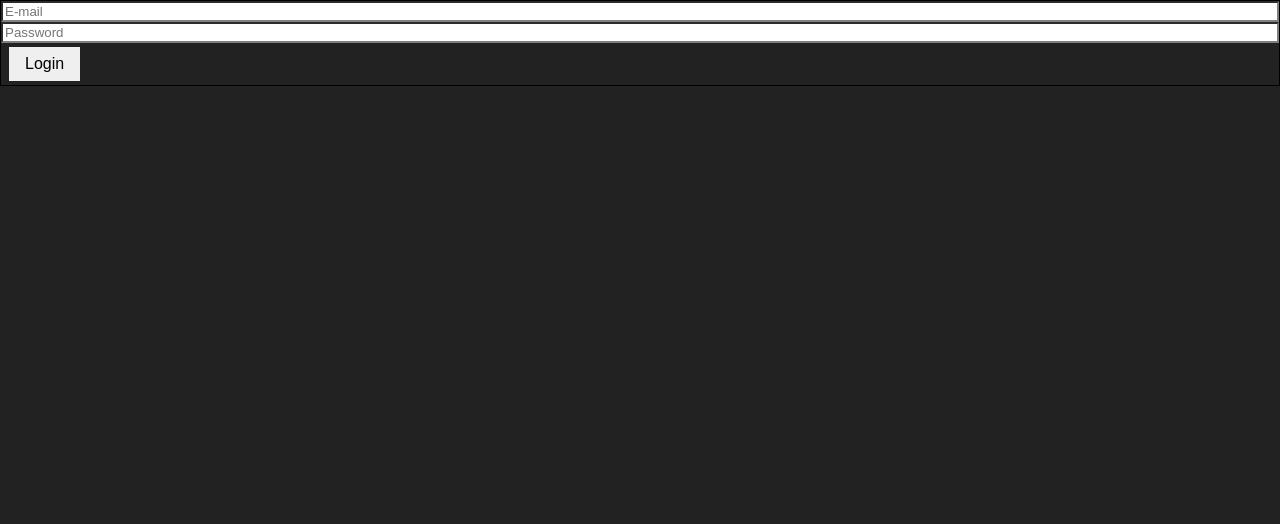
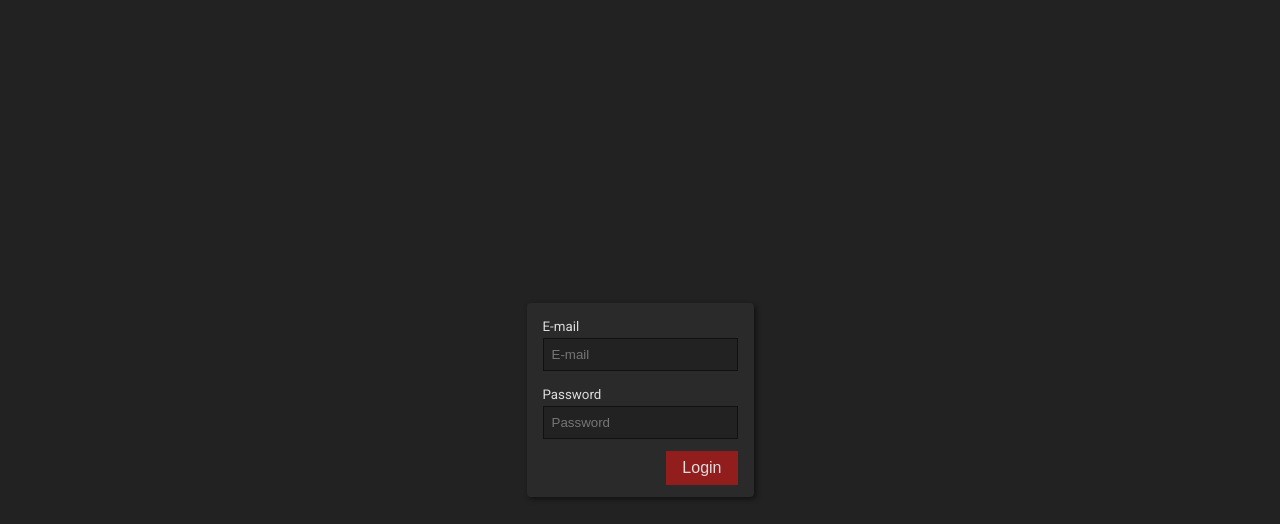
Before and after one commit to JayesNS/bsg-flix, a React (Create React App) app: page /signIn in a window 1280 px wide. Shown: the top 524 px of the page. Built offline with nearby package versions, Linux system fonts and the light colour scheme.

Commit message:
Added Input component and SignInView styles

```diff
--- a/public/index.html
+++ b/public/index.html
@@ -11,6 +11,9 @@
     />
     <link rel="apple-touch-icon" href="%PUBLIC_URL%/logo192.png" />
     <link rel="manifest" href="%PUBLIC_URL%/manifest.json" />
+    <link rel="preconnect" href="https://fonts.googleapis.com">
+    <link rel="preconnect" href="https://fonts.gstatic.com" crossorigin>
+    <link href="https://fonts.googleapis.com/css2?family=Roboto:ital,wght@0,400;1,100&display=swap" rel="stylesheet">
     <title>BSG Flix</title>
   </head>
   <body>
--- /dev/null
+++ b/src/components/Input/Input.css
@@ -0,0 +1,30 @@
+.Input {
+  margin: 0.25rem 0.5rem;
+}
+
+.Input > * {
+  display: block;
+}
+
+.Input input {
+	background: var(--background);
+	color: var(--white);
+	padding: 0.5rem;
+	border: 1px solid #111;
+}
+.Input input:focus {
+  border-color: var(--white);
+  outline: none;
+}
+.Input.error input {
+  border-color: var(--error);
+  color: var(--error);
+}
+.Input.error .Input__error-message {
+  color: var(--error);
+}
+
+.Input__label, .Input__error-message {
+	margin: 0.25rem 0;
+	font-size: 10pt;
+}
--- /dev/null
+++ b/src/components/Input/Input.tsx
@@ -0,0 +1,44 @@
+import React, {ChangeEventHandler, HTMLInputTypeAttribute} from 'react';
+import cx from 'classnames';
+
+import './Input.css';
+
+interface InputProps {
+  id?: string;
+  error?: string;
+  type: HTMLInputTypeAttribute,
+  value: string;
+  label?: string;
+  onChange: (value: string) => void;
+  testID?: string;
+}
+
+const Input = ({id, error, onChange, value, label, testID, type}: InputProps) => {
+  const handleChange: ChangeEventHandler<HTMLInputElement> = (event) => {
+    onChange(event.target.value);
+  };
+
+  return (
+    <div className={cx('Input', {error: !!error})}>
+      <label
+        className="Input__label"
+        htmlFor={id}
+      >
+        {label}
+      </label>
+      <input
+        id={id}
+        type={type}
+        value={value}
+        onChange={handleChange}
+        placeholder={label}
+        data-testid={testID}
+      />
+      <div className="Input__error-message">
+        {error}
+      </div>
+    </div>
+  );
+};
+
+export default Input;
--- /dev/null
+++ b/src/components/Input/index.ts
@@ -0,0 +1 @@
+export {default as NavBar} from './Input';
--- a/src/components/MediaCard/MediaCard.css
+++ b/src/components/MediaCard/MediaCard.css
@@ -1,11 +1,4 @@
 .MediaCard {
-	display: flex;
-	flex-direction: column;
-	padding: 0.5em;
-	background: var(--cardBackground);
-	border-radius: 0.25em;
-	box-shadow: var(--cardShadow);
-	margin: 0.25em;
   cursor: pointer;
   transition: 0.1s ease-in;
 }
@@ -19,5 +12,5 @@
   white-space: nowrap;
   overflow: hidden;
   text-overflow: ellipsis;
-  padding: 0.5em 0 0;
+  padding: 0.5rem 0 0;
 }
--- a/src/components/MediaCard/MediaCard.tsx
+++ b/src/components/MediaCard/MediaCard.tsx
@@ -17,7 +17,7 @@ const MediaCard = ({mediaId, title, imageUrl}: MediaCardProps) => {
   };
 
   return (
-    <div className="MediaCard" onClick={openPlayer} data-testid="media-card" >
+    <div className="MediaCard card" onClick={openPlayer} data-testid="media-card" >
       <img src={imageUrl} alt={title} data-testid="media-card-image" />
       <h3 className="MediaCard__title">{title}</h3>
     </div>
--- a/src/components/NavBar/NavBar.css
+++ b/src/components/NavBar/NavBar.css
@@ -2,5 +2,5 @@
   display: flex;
   justify-content: space-between;
   align-items: center;
-  padding: 1em 0.5em;
+  padding: 1rem 0.5rem;
 }
--- a/src/components/SignInBox/SignInBox.css
+++ b/src/components/SignInBox/SignInBox.css
@@ -1,5 +1,10 @@
 .SignInBox {
-  border: 1px solid black;
   display: flex;
   flex-direction: column;
 }
+
+.SignInBox__buttons {
+  display: flex;
+  flex-direction: row;
+  justify-content: flex-end;
+}
--- a/src/components/SignInBox/SignInBox.tsx
+++ b/src/components/SignInBox/SignInBox.tsx
@@ -1,6 +1,7 @@
 import React from 'react';
 import {useForm, Controller} from 'react-hook-form';
 import {useAuth} from '../../context';
+import Input from '../Input/Input';
 
 import './SignInBox.css';
 
@@ -31,38 +32,37 @@ const SignInBox = ({onSignIn}: SignInBoxProps) => {
 
   return (
     <form
-      className="SignInBox"
+      className="SignInBox card"
     >
       <Controller
         name="email"
         rules={{required: 'Email is required'}}
         control={control}
-        render={({field, fieldState: {invalid}}) => (
-          <input
+        render={({field}) => (
+          <Input
             type="text"
-            placeholder="E-mail"
-            style={{borderColor: invalid ? 'red' : 'grey'}}
+            label="E-mail"
+            error={errors?.email?.message}
             {...field}
           />
         )}
       />
-      {errors.email && <>{errors.email.message}</>}
       <Controller
         name="password"
         rules={{required: 'Password is required'}}
         control={control}
-        render={({field, fieldState: {invalid}}) => (
-          <input
+        render={({field}) => (
+          <Input
             type="password"
-            placeholder="Password"
-            style={{borderColor: invalid ? 'red' : 'grey'}}
+            label="Password"
+            error={errors?.password?.message}
             {...field}
           />
         )}
       />
-      {errors.password && <>{errors.password.message}</>}
       <div className="SignInBox__buttons">
         <button
+          className="flat"
           type="submit"
           onClick={handleSubmit(handleSignIn)}
         >
--- a/src/index.css
+++ b/src/index.css
@@ -1,5 +1,6 @@
 :root {
   --primary: #921d1d;
+  --error: red;
   --white: #ddd;
 
   --background: #222;
@@ -10,6 +11,7 @@
 }
 
 body, #root {
+  font-family: 'Roboto', sans-serif;
   width: 100vw;
   height: 100vh;
   margin: 0;
@@ -20,10 +22,10 @@ body, #root {
 
 button {
   border: none;
-  padding: 0.5em 1em;
+  padding: 0.5rem 1rem;
   cursor: pointer;
-  font-size: 1em;
-  margin: 0.25em 0.5em;
+  font-size: 1rem;
+  margin: 0.25rem 0.5rem;
   transition: 0.25s ease-in;
 }
 button:hover {
@@ -39,3 +41,13 @@ button.text {
   background: none;
   color: var(--textColor);
 }
+
+.card {
+  display: flex;
+	flex-direction: column;
+	padding: 0.5rem;
+	background: var(--cardBackground);
+	border-radius: 0.25rem;
+	box-shadow: var(--cardShadow);
+	margin: 0.25rem;
+}
--- a/src/views/SignInView/SignInView.css
+++ b/src/views/SignInView/SignInView.css
@@ -3,6 +3,7 @@
   width: 100%;
   display: flex;
   flex-grow: 1;
+  flex-direction: column;
   justify-content: center;
   align-items: center;
 }
--- a/src/views/SignInView/SignInView.tsx
+++ b/src/views/SignInView/SignInView.tsx
@@ -14,7 +14,11 @@ const SignInView = () => {
     return <Navigate to="/home" />;
   }
 
-  return <SignInBox onSignIn={() => navigate('/home')} />;
+  return (
+    <div className="SignInView">
+      <SignInBox onSignIn={() => navigate('/home')} />
+    </div>
+  );
 };
 
 export default SignInView;
```
Also changed, not shown: 2 other files (tests, documents, lock files or other folders).
